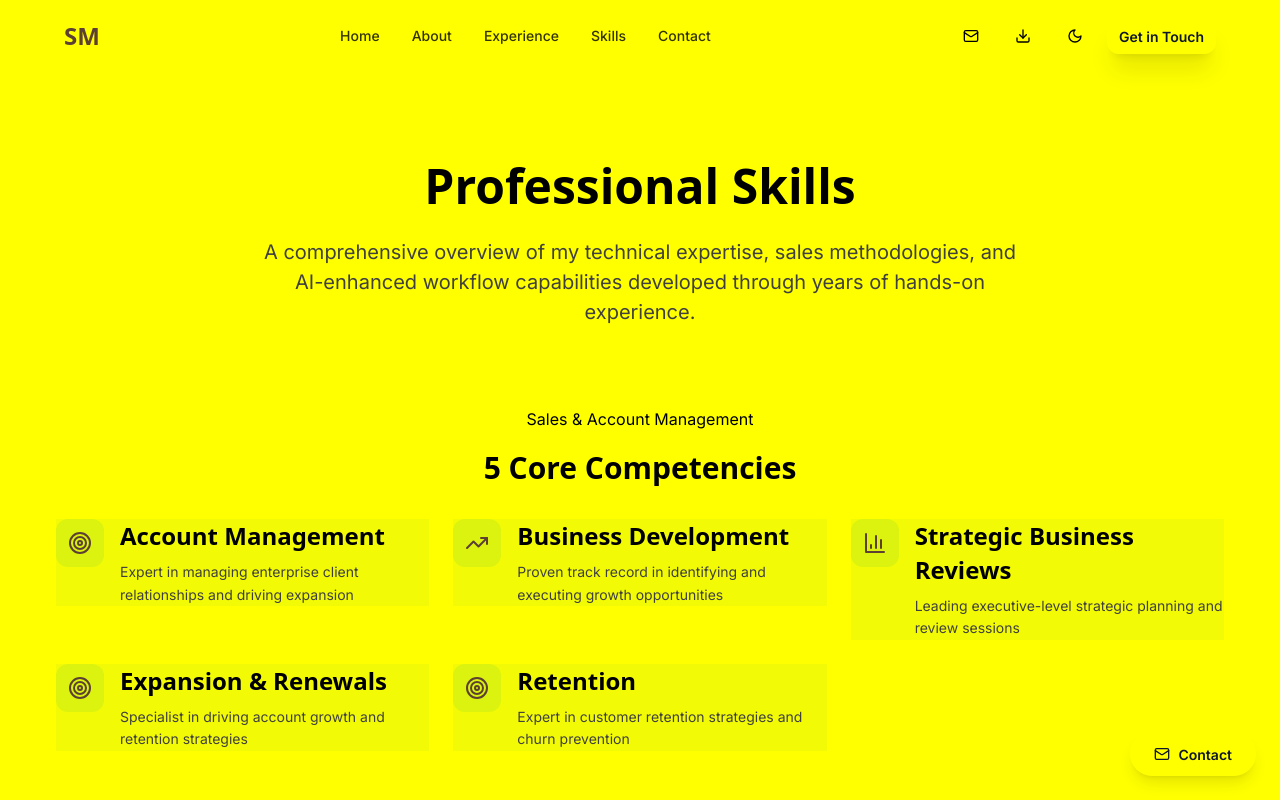
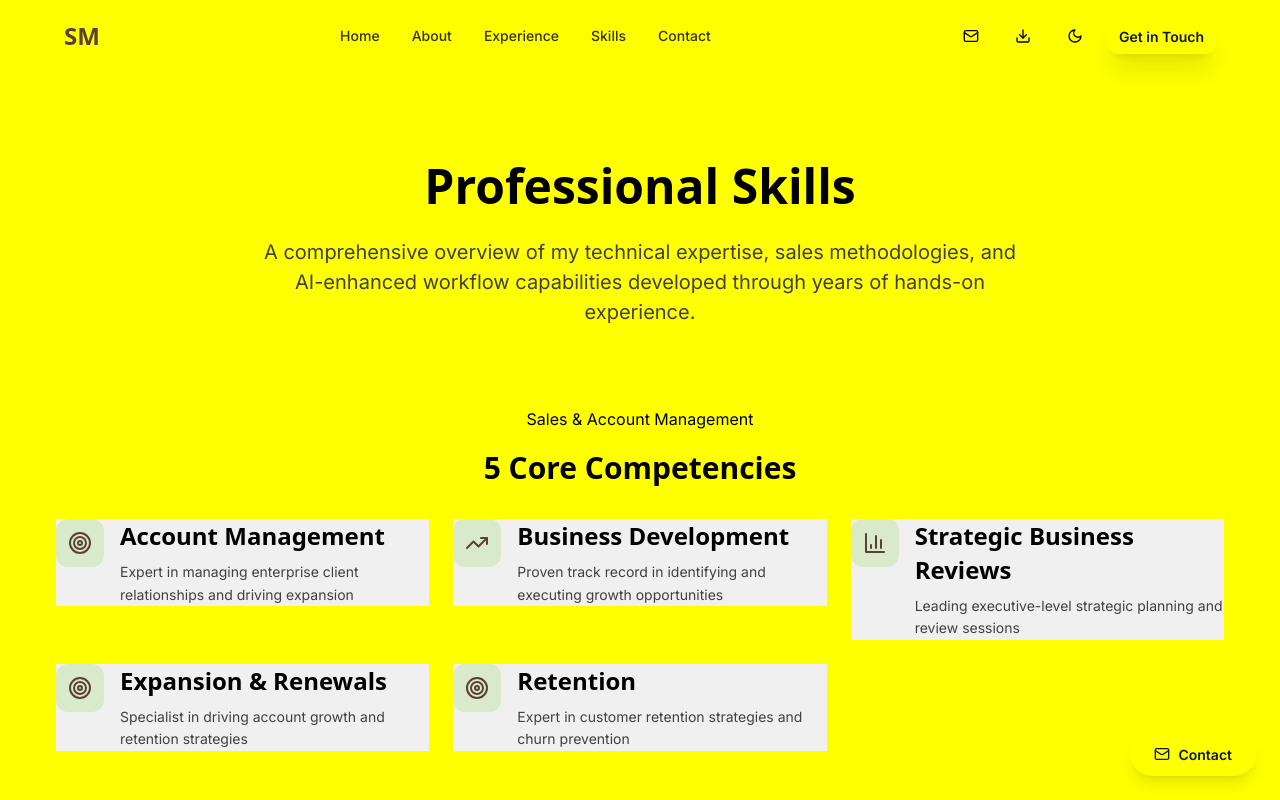
Before and after one commit to shayancelso/resume-site, a Next.js app: page /skills in a window 1280 px wide. Shown: the top 800 px of the page. Built offline with nearby package versions, Linux system fonts and the light colour scheme; a web font is replaced by a local one.

Commit message:
Design 4

```diff
--- a/src/app/globals.css
+++ b/src/app/globals.css
@@ -144,12 +144,13 @@
   /* High Contrast Button System */
   .btn-primary {
     background-color: #000000;
-    color: #ffffff;
+    color: #ffffff !important;
     @apply px-6 py-3 rounded-lg font-medium transition-all duration-200 inline-flex items-center justify-center gap-2 border-0;
   }
 
   .btn-primary:hover {
     background-color: #333333;
+    color: #ffffff !important;
   }
 
   .btn-outline {
@@ -230,7 +231,7 @@
     color: #000000 !important;
   }
 
-  /* Force remove any background colors */
+  /* Force remove any background colors - make them light gray like preferred sections */
   .bg-green-50,
   .bg-blue-50,
   .bg-emerald-50,
@@ -245,8 +246,9 @@
   .bg-orange-50,
   .bg-amber-50,
   .bg-yellow-50,
-  .bg-lime-50 {
-    background-color: #f8f8f8 !important;
+  .bg-lime-50,
+  .bg-primary\/10 {
+    background-color: #f0f0f0 !important;
   }
 }
 
@@ -272,6 +274,12 @@
 /* Force override any system colors */
 * {
   color: inherit;
+}
+
+/* Ensure all skill card icon backgrounds match the preferred sections */
+.bg-primary\/10,
+.bg-primary\/5 {
+  background-color: #f0f0f0 !important;
 }
 
 /* High contrast form elements */
```
Also changed, not shown: 1 other file (tests, documents, lock files or other folders).
